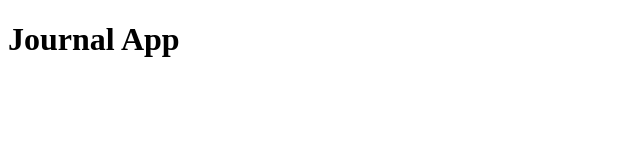
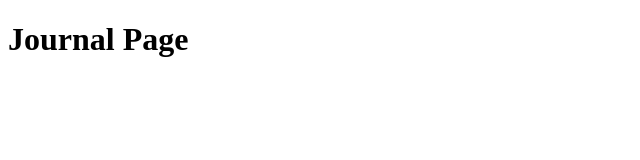
Before and after one commit to InnaIazovskaia/journal-app, a React (Vite) app: page / in a window 1280 px wide. Shown: the top 160 px of the page, without its empty margins (0-640 px from the left). Built offline with nearby package versions, Linux system fonts and the light colour scheme.

Commit message:
Create and implement AppRoutes

```diff
--- a/src/JournalApp.tsx
+++ b/src/JournalApp.tsx
@@ -1,6 +1,8 @@
+import AppRouter from "./router/AppRouter";
+
 const JournalApp = (): JSX.Element => (
   <>
-    <h1>Journal App</h1>
+    <AppRouter />
   </>
 );
 
--- a/src/main.tsx
+++ b/src/main.tsx
@@ -1,9 +1,12 @@
 import React from "react";
 import ReactDOM from "react-dom/client";
+import { BrowserRouter } from "react-router-dom";
 import JournalApp from "./JournalApp";
 
 ReactDOM.createRoot(document.getElementById("root")!).render(
   <React.StrictMode>
-    <JournalApp />
+    <BrowserRouter>
+      <JournalApp />
+    </BrowserRouter>
   </React.StrictMode>
 );
--- /dev/null
+++ b/src/router/AppRouter.tsx
@@ -0,0 +1,12 @@
+import { Routes, Route } from "react-router-dom";
+import { AuthRouts } from "../auth/routes/AuthRoutes";
+import { JournalRoutes } from "../journal/routes/JournalRoutes";
+
+const AppRouter = () => (
+  <Routes>
+    <Route path="/auth/*" element={<AuthRouts />} />
+    <Route path="/*" element={<JournalRoutes />} />
+  </Routes>
+);
+
+export default AppRouter;
```
